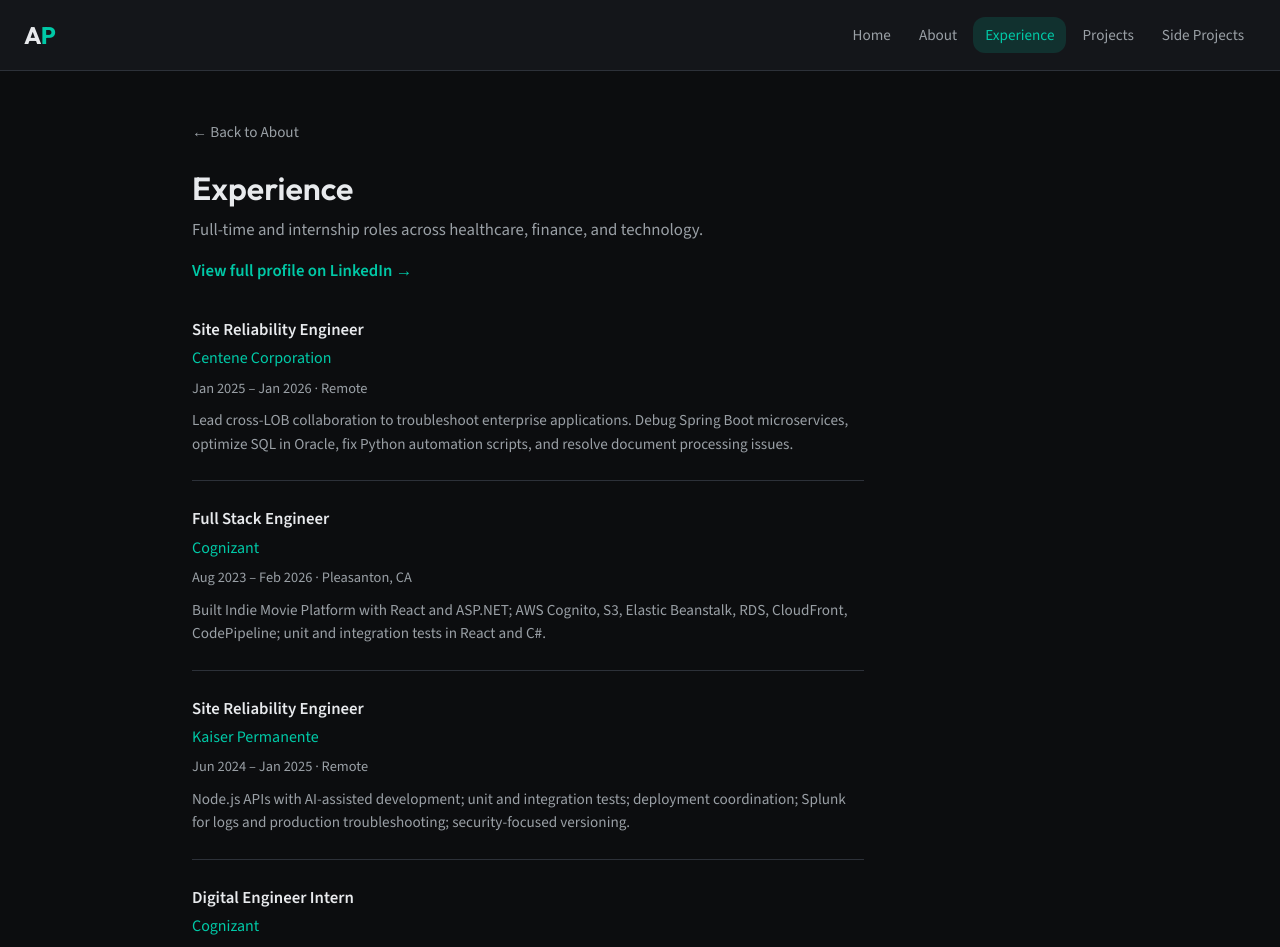
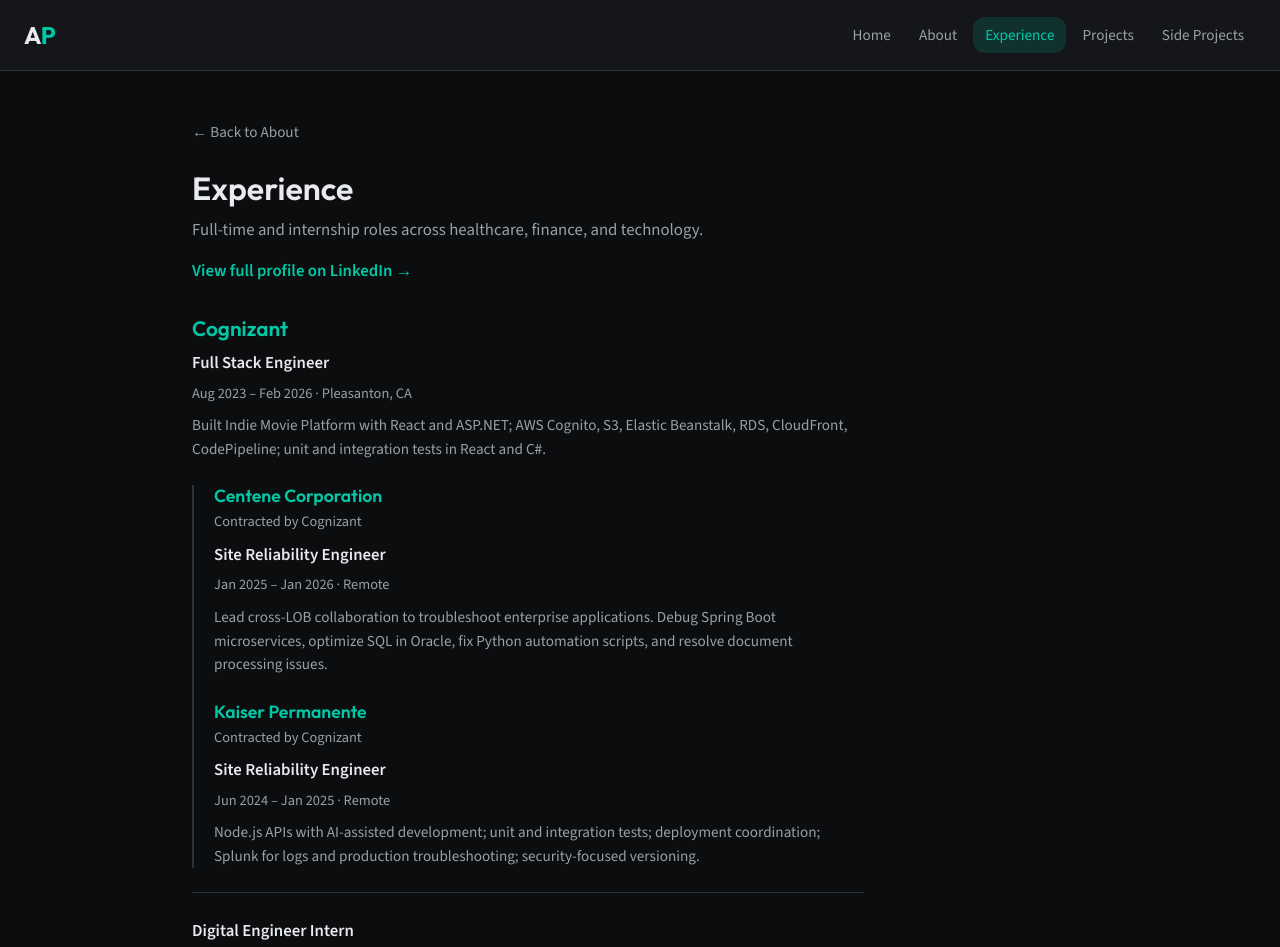
Before and after one commit to AbhinavPrasanna/abhinav-prasanna-portfolio, a React (Vite) app: page /experience in a window 1280 px wide. Shown: the top 947 px of the page. Built offline with nearby package versions, Linux system fonts and the light colour scheme.

Commit message:
Group Cognizant client engagements in experience

```diff
--- a/src/pages/Experience.module.css
+++ b/src/pages/Experience.module.css
@@ -84,3 +84,36 @@
   margin: 0.6rem 0 0;
   color: var(--text-muted);
 }
+
+.employerHeading {
+  margin: 0 0 0.5rem;
+  color: var(--accent);
+  font-size: 1.3rem;
+}
+
+.engagements {
+  list-style: none;
+  padding: 0 0 0 1.25rem;
+  margin: 1.5rem 0 0;
+  border-left: 2px solid var(--border);
+}
+
+.engagement + .engagement {
+  margin-top: 1.5rem;
+}
+
+.engagementHeading {
+  margin: 0 0 0.5rem;
+  font-size: 1.1rem;
+  color: var(--accent);
+}
+
+.contractNote {
+  display: block;
+  margin-top: 0.3rem;
+  color: var(--text-muted);
+  font-family: var(--font-body);
+  font-size: 0.9rem;
+  font-weight: 400;
+  line-height: 1.5;
+}
--- a/src/pages/Experience.tsx
+++ b/src/pages/Experience.tsx
@@ -18,22 +18,30 @@
       </p>
       <ul className={styles.positions}>
         <li className={styles.position}>
-          <span className={styles.positionRole}>Site Reliability Engineer</span>
-          <span className={styles.positionCompany}>Centene Corporation</span>
-          <span className={styles.positionMeta}>Jan 2025 – Jan 2026 · Remote</span>
-          <p className={styles.positionDesc}>Lead cross-LOB collaboration to troubleshoot enterprise applications. Debug Spring Boot microservices, optimize SQL in Oracle, fix Python automation scripts, and resolve document processing issues.</p>
-        </li>
-        <li className={styles.position}>
+          <h2 className={styles.employerHeading}>Cognizant</h2>
           <span className={styles.positionRole}>Full Stack Engineer</span>
-          <span className={styles.positionCompany}>Cognizant</span>
           <span className={styles.positionMeta}>Aug 2023 – Feb 2026 · Pleasanton, CA</span>
           <p className={styles.positionDesc}>Built Indie Movie Platform with React and ASP.NET; AWS Cognito, S3, Elastic Beanstalk, RDS, CloudFront, CodePipeline; unit and integration tests in React and C#.</p>
-        </li>
-        <li className={styles.position}>
-          <span className={styles.positionRole}>Site Reliability Engineer</span>
-          <span className={styles.positionCompany}>Kaiser Permanente</span>
-          <span className={styles.positionMeta}>Jun 2024 – Jan 2025 · Remote</span>
-          <p className={styles.positionDesc}>Node.js APIs with AI-assisted development; unit and integration tests; deployment coordination; Splunk for logs and production troubleshooting; security-focused versioning.</p>
+          <ul className={styles.engagements} aria-label="Client engagements through Cognizant">
+            <li className={styles.engagement}>
+              <h3 className={styles.engagementHeading}>
+                Centene Corporation
+                <span className={styles.contractNote}>Contracted by Cognizant</span>
+              </h3>
+              <span className={styles.positionRole}>Site Reliability Engineer</span>
+              <span className={styles.positionMeta}>Jan 2025 – Jan 2026 · Remote</span>
+              <p className={styles.positionDesc}>Lead cross-LOB collaboration to troubleshoot enterprise applications. Debug Spring Boot microservices, optimize SQL in Oracle, fix Python automation scripts, and resolve document processing issues.</p>
+            </li>
+            <li className={styles.engagement}>
+              <h3 className={styles.engagementHeading}>
+                Kaiser Permanente
+                <span className={styles.contractNote}>Contracted by Cognizant</span>
+              </h3>
+              <span className={styles.positionRole}>Site Reliability Engineer</span>
+              <span className={styles.positionMeta}>Jun 2024 – Jan 2025 · Remote</span>
+              <p className={styles.positionDesc}>Node.js APIs with AI-assisted development; unit and integration tests; deployment coordination; Splunk for logs and production troubleshooting; security-focused versioning.</p>
+            </li>
+          </ul>
         </li>
         <li className={styles.position}>
           <span className={styles.positionRole}>Digital Engineer Intern</span>
```
